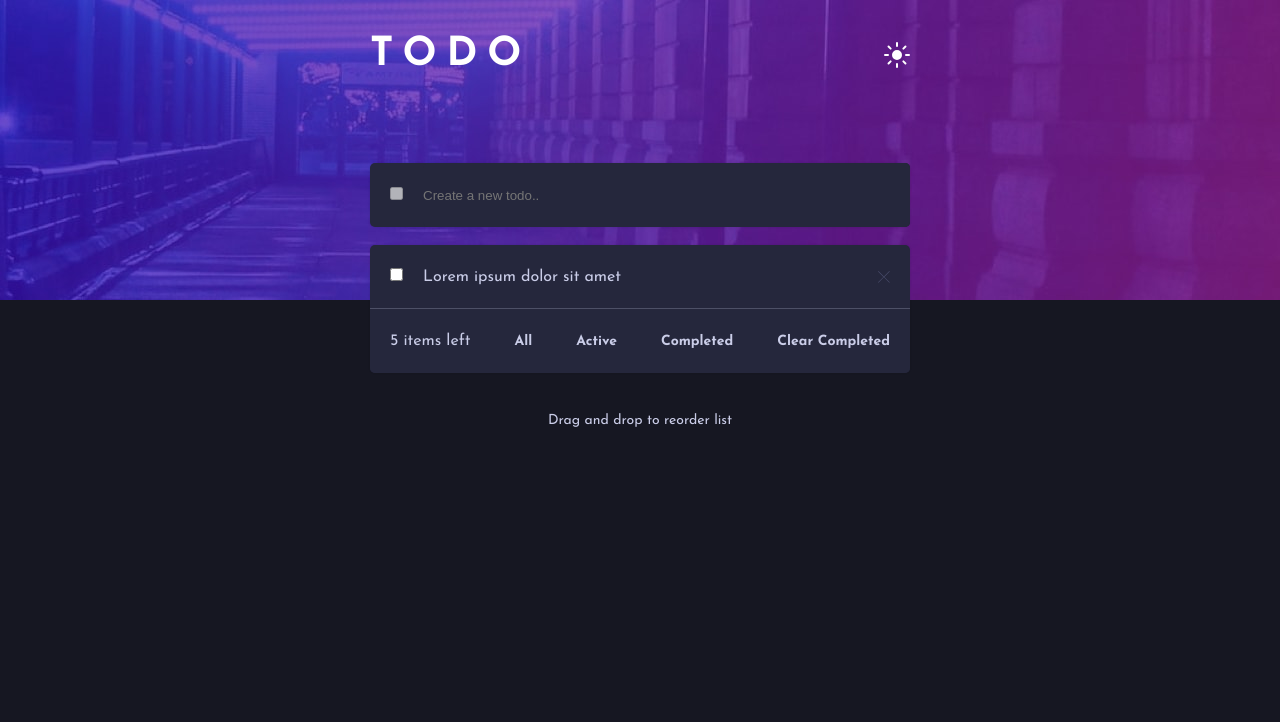
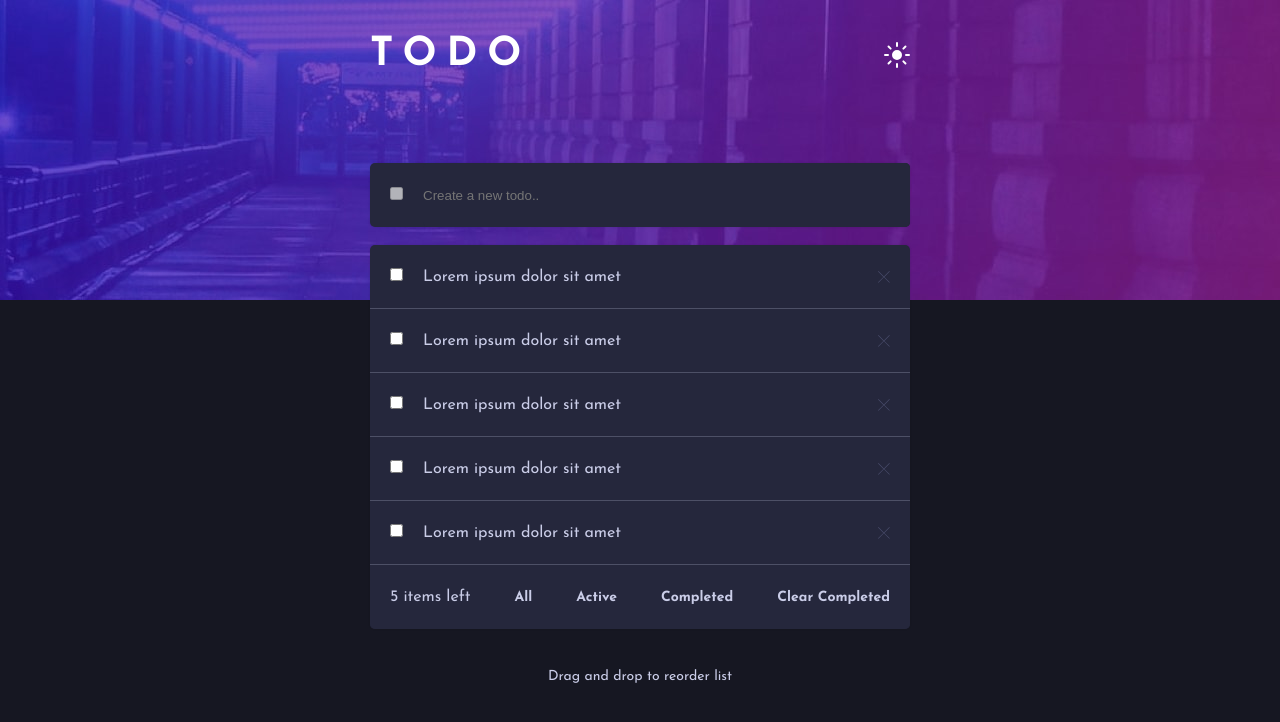
Before and after one commit to folathecoder/todo-app, a React (Create React App) app: page / in a window 1280 px wide. Shown: the top 722 px of the page. Built offline with nearby package versions, Linux system fonts and the light colour scheme.

Commit message:
Cleaned Code Base

```diff
--- a/src/components/TodoContainer.jsx
+++ b/src/components/TodoContainer.jsx
@@ -7,6 +7,54 @@ const TodoContainer = () => {
       {/* Todo List Component */}
       <section className="todolist">
         {/* Todo Item Component */}
+        <div className="todolist__item">
+          <div className="todo__check">
+            <input type="checkbox" name="check" id="check" />
+          </div>
+          <div className="todolist__item-content">
+            <p>Lorem ipsum dolor sit amet</p>
+          </div>
+          <div className="todolist__delete">
+            <img src={deleteIcon} />
+          </div>
+        </div>
+
+        <div className="todolist__item">
+          <div className="todo__check">
+            <input type="checkbox" name="check" id="check" />
+          </div>
+          <div className="todolist__item-content">
+            <p>Lorem ipsum dolor sit amet</p>
+          </div>
+          <div className="todolist__delete">
+            <img src={deleteIcon} />
+          </div>
+        </div>
+
+        <div className="todolist__item">
+          <div className="todo__check">
+            <input type="checkbox" name="check" id="check" />
+          </div>
+          <div className="todolist__item-content">
+            <p>Lorem ipsum dolor sit amet</p>
+          </div>
+          <div className="todolist__delete">
+            <img src={deleteIcon} />
+          </div>
+        </div>
+
+        <div className="todolist__item">
+          <div className="todo__check">
+            <input type="checkbox" name="check" id="check" />
+          </div>
+          <div className="todolist__item-content">
+            <p>Lorem ipsum dolor sit amet</p>
+          </div>
+          <div className="todolist__delete">
+            <img src={deleteIcon} />
+          </div>
+        </div>
+
         <div className="todolist__item">
           <div className="todo__check">
             <input type="checkbox" name="check" id="check" />
```
